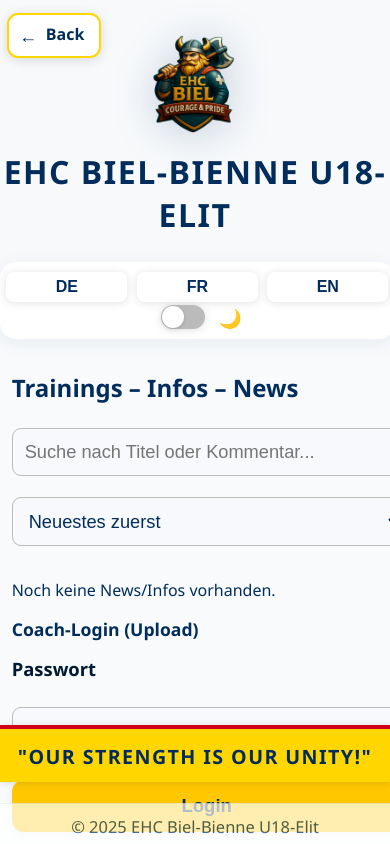
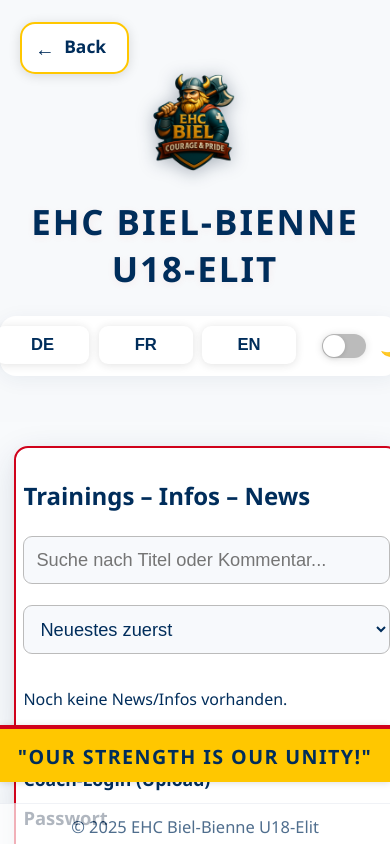
Before and after one commit to Noudi72/U18-Homepage, a plain HTML site: page news.html in a window 390 px wide. Shown: the top 844 px of the page. Drawn offline with Linux system fonts and the light colour scheme; no server answers.

Commit message:
Add files via upload

```diff
--- a/news.html
+++ b/news.html
@@ -11,13 +11,20 @@
   <script src="https://www.gstatic.com/firebasejs/8.10.1/firebase-firestore.js"></script>
   <script src="https://www.gstatic.com/firebasejs/8.10.1/firebase-storage.js"></script>
   <style>
+    :root {
+      --ehcb-blue: #002d5b;
+      --ehcb-blue-dark: #011631;
+      --ehcb-yellow: #ffc700;
+      --ehcb-white: #fff;
+      --ehcb-red: #d0021b;
+      --radius-xl: 28px;
+      --radius-lg: 15px;
+      --shadow-main: 0 10px 34px #002d5b22, 0 2px 8px #d0021b0c;
+    }
     header {
+      text-align: center;
+      padding: 24px 0 4px 0;
       background: #f7f9fb;
-      box-shadow: none;
-      border: none;
-      width: 100%;
-      margin: 0 0 0 0;
-      padding: 0;
     }
     body.dark-mode header {
       background: #101b29;
@@ -33,44 +40,43 @@
       padding: 1.1rem 0 0.5rem 0;
     }
     .header-logo {
-      width: 110px;
-      margin: 0.8rem auto 0.2rem auto;
+      max-width: 110px;
       display: block;
+      margin: 26px auto 10px auto;
+      filter: drop-shadow(0 2px 9px #01163155);
     }
     .header-title {
-      color: #002d5b;
-      font-size: 2rem;
+      color: var(--ehcb-blue);
+      font-size: 2.18rem;
       font-weight: 900;
-      letter-spacing: 1.5px;
-      margin-bottom: 0.1rem;
-      text-align: center;
-      text-shadow: none;
+      letter-spacing: 2px;
+      text-shadow: 0 2px 8px #d0021b11;
+      margin: 4px auto 0 auto;
+      display: inline-block;
     }
     body.dark-mode .header-title {
-      color: #ffd600;
+      color: #ffc700;
       text-shadow: 0 2px 16px #000a;
     }
-    /* Sprachleiste als Card */
+    /* Sprachleiste identisch zu tagebuch */
     .lang-switcher {
-      margin: 38px auto 0 auto;
       display: flex;
+      flex-direction: row;
       gap: 0.45rem;
+      margin: 38px auto 26px auto;
       justify-content: center;
       align-items: center;
-      position: relative;
-      flex-direction: row;
+      width: 100%;
       background: #fff;
       border-radius: 16px;
       box-shadow: 0 4px 20px #002d5b10;
       padding: 0.6rem 1.6rem;
       max-width: 420px;
     }
-    body.dark-mode .lang-switcher {
-      background: #1b2940 !important;
-    }
+    body.dark-mode .lang-switcher { background: #1b2940 !important; }
     .lang-btn {
       background: #fff;
-      color: #002b5c;
+      color: #002d5b;
       border: none;
       border-radius: 8px;
       padding: 9px 40px;
@@ -83,38 +89,34 @@
       margin-bottom: 3px;
     }
     .lang-btn.active, .lang-btn:focus {
-      background: #ffd600;
-      color: #002b5c;
+      background: #ffc700;
+      color: #002d5b;
     }
     .lang-btn:hover:not(.active) {
       background: #d0021b;
       color: #fff;
     }
-    body.dark-mode .lang-btn {
-      background: #1b2940;
-      color: #ffd600;
+    .lang-btns-row {
+      display: flex;
+      gap: 0.6rem;
+      justify-content: center;
+      width: 100%;
     }
-    body.dark-mode .lang-btn.active,
-    body.dark-mode .lang-btn:focus {
-      background: #ffd600;
-      color: #002b5c;
-    }
-    /* Darkmode Toggle (Slider) */
     .dark-toggle-wrap {
-      margin-left: 1.2rem;
       display: flex;
       align-items: center;
+      margin-left: 1.2rem;
     }
     .dark-toggle-label {
       font-size: 1.15rem;
-      color: #002b5c;
+      color: var(--ehcb-blue);
       margin-left: 0.22em;
       font-weight: bold;
       cursor: pointer;
       user-select: none;
       transition: color .3s;
     }
-    body.dark-mode .dark-toggle-label { color: #ffd600; }
+    body.dark-mode .dark-toggle-label { color: var(--ehcb-yellow);}
     .toggle-switch {
       width: 44px; height: 24px;
       border-radius: 14px;
@@ -129,34 +131,86 @@
     .toggle-switch .slider {
       width: 22px; height: 22px;
       border-radius: 50%;
-      background: #fff;
+      background: var(--ehcb-white);
       position: absolute;
       top: 1px; left: 1px;
       box-shadow: 0 1px 4px #0002;
       transition: left .19s;
     }
     .toggle-switch.active { background: #d0021b;}
-    .toggle-switch.active .slider { left: 21px; background: #ffd600;}
+    .toggle-switch.active .slider { left: 21px; background: #ffc700;}
+    /* Back-Button wie in tagebuch */
+    .back-btn {
+      display: inline-block;
+      position: fixed;
+      top: 22px; left: 20px;
+      z-index: 12;
+      background: var(--ehcb-white);
+      color: var(--ehcb-blue);
+      padding: 10px 21px 10px 13px;
+      font-size: 1.09rem;
+      border: 2px solid var(--ehcb-yellow);
+      border-radius: var(--radius-lg);
+      text-decoration: none;
+      font-weight: bold;
+      transition: background .2s, color .2s, border .2s;
+      box-shadow: 0 2px 12px #0002;
+    }
+    .back-btn:before {
+      content: '←';
+      display: inline-block;
+      margin-right: 0.48em;
+      font-weight: bold;
+      font-size: 1.13em;
+      vertical-align: middle;
+    }
+    .back-btn:hover {
+      background: var(--ehcb-yellow);
+      color: var(--ehcb-blue-dark);
+      border-color: var(--ehcb-red);
+    }
+    /* News/Upload-Box wie tagebuch (form-block) */
+    .ehcb-card {
+      background: var(--ehcb-white);
+      border-radius: var(--radius-xl);
+      box-shadow: var(--shadow-main);
+      width: 96vw;
+      max-width: 440px;
+      padding: 34px 5vw 28px 5vw;
+      margin: 24px auto 22px auto;
+      display: flex; flex-direction: column;
+      align-items: stretch;
+      border: 2.2px solid var(--ehcb-red);
+      box-sizing: border-box;
+      overflow-x: hidden;
+    }
+    /* Responsive Anpassung für Mobile */
     @media (max-width: 600px) {
       .lang-switcher {
-        flex-direction: column;
-        align-items: center;
-        gap: 0;
+        flex-direction: row;
+        gap: 0.45rem;
         margin-top: 18px;
-        max-width: 98vw;
+        max-width: 99vw;
         padding: 0.6rem 0.4rem;
       }
       .lang-btn {
-        padding: 6px 16px;
-        font-size: 1rem;
-        border-radius: 8px;
+        padding: 9px 0.9em;
+        font-size: 1.04rem;
+        border-radius: 9px;
+        min-width: 24vw;
+        margin-bottom: 2px;
       }
-      .dark-toggle-wrap { margin-left: 0.5em;}
+      .ehcb-card {
+        padding: 12px 2vw 12px 2vw;
+        border-radius: 14px;
+        max-width: 99vw;
+        width: 99vw;
+        margin: 9px auto 13px auto;
+      }
     }
-    /* (Weitere bestehende News/Card/Admin-Styles können bleiben wie in style.css!) */
     .yellow-slogan {
-      background: #ffd600;
-      color: #002b5c;
+      background: var(--ehcb-yellow);
+      color: var(--ehcb-blue);
       text-align: center;
       font-size: 1.29rem;
       font-weight: bold;
@@ -175,9 +229,9 @@
       transition: background .3s, color .3s;
     }
     body.dark-mode .yellow-slogan {
-      background: #111a29;
-      color: #ffd600;
-      border-top: 4px solid #ffd600;
+      background: #111a29 !important;
+      color: #ffc700 !important;
+      border-top: 4px solid #ffc700 !important;
     }
     footer {
       text-align:center;
@@ -197,48 +251,9 @@
       transition: background .3s, color .3s;
     }
     body.dark-mode footer {
-      background: #151e2f;
-      color: #e3e6ec;
-      opacity: .97;
-    }
-    /* Back-Button Styles (konsistent mit kalender.html) */
-    .back-btn {
-      display: inline-block;
-      position: fixed;
-      top: 22px; left: 20px;
-      z-index: 12;
-      background: #fff;
-      color: #002d5b;
-      padding: 10px 21px 10px 13px;
-      font-size: 1.09rem;
-      border: 2px solid #ffd600;
-      border-radius: 16px;
-      text-decoration: none;
-      font-weight: bold;
-      transition: background .2s, color .2s, border .2s;
-      box-shadow: 0 2px 12px #0002;
-    }
-    .back-btn:hover {
-      background: #ffd600;
-      color: #002d5b;
-      border-color: #d0021b;
-    }
-    .back-btn:before {
-      content: '←';
-      display: inline-block;
-      margin-right: 0.48em;
-      font-weight: bold;
-      font-size: 1.13em;
-      vertical-align: middle;
-    }
-    @media (max-width: 700px) {
-      .back-btn {
-        font-size: 1rem;
-        top: 13px; left: 7px;
-        padding: 8px 15px 8px 10px;
-        border-width: 2px;
-        border-radius: 11px;
-      }
+      background: #151e2f !important;
+      color: #e3e6ec !important;
+      opacity: .97 !important;
     }
   </style>
 </head>
```
Also changed, not shown: dashboard.html (+78 -0 lines).
